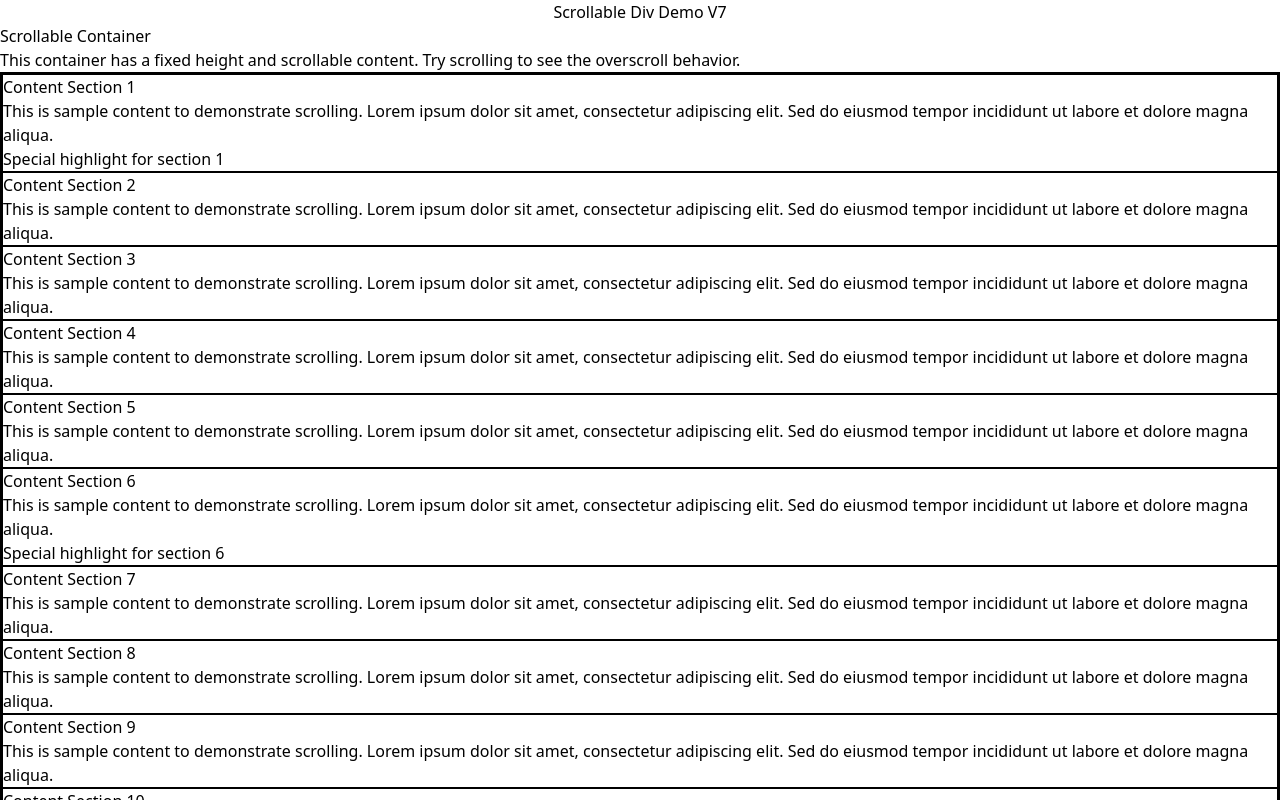
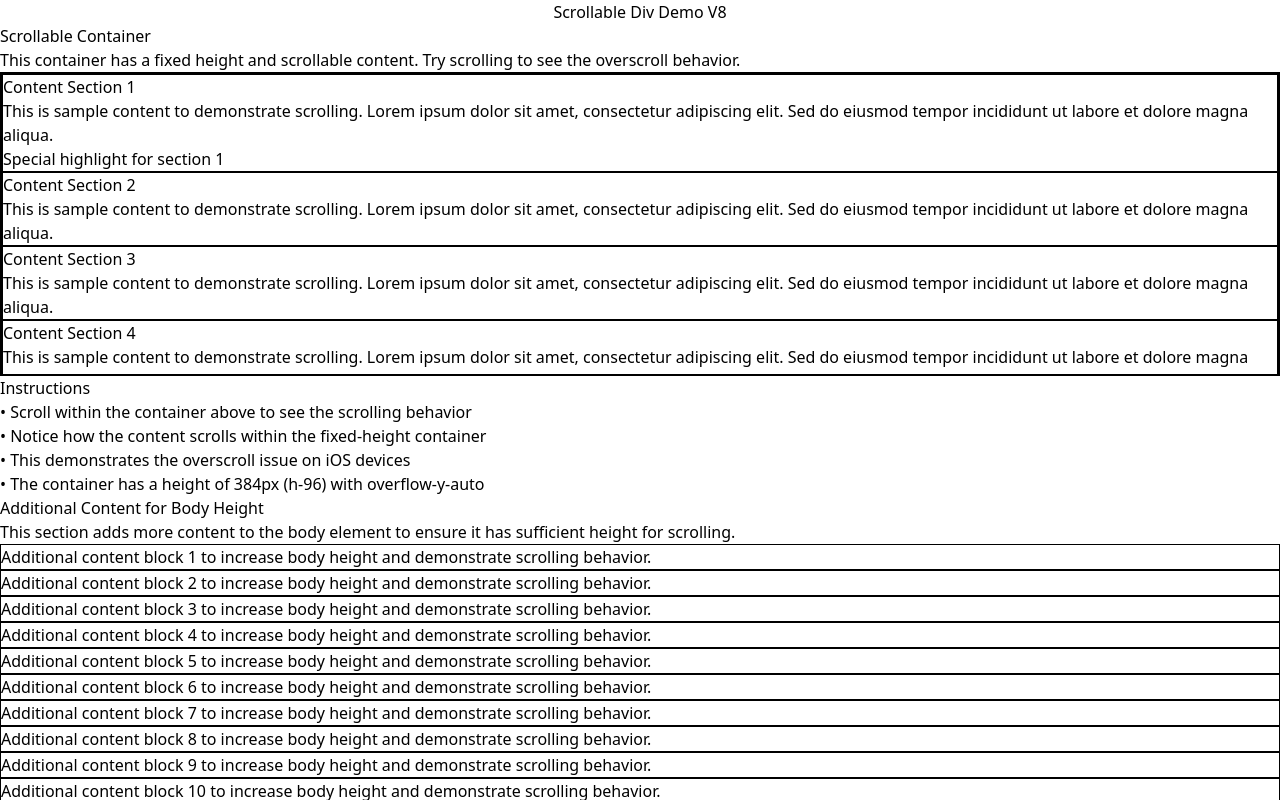
Before and after one commit to m-elagamy/overscroll-behavior-on-iOS-devices, a Next.js app: page / in a window 1280 px wide. Shown: the top 800 px of the page. Built offline with nearby package versions, Linux system fonts and the light colour scheme.

Commit message:
Update title in Home component to "Scrollable Div Demo V8", adjust scrollable div height, and implement smooth scrolling and iOS-specific optimizations in globals.css for improved user experience.

```diff
--- a/src/app/globals.css
+++ b/src/app/globals.css
@@ -19,3 +19,38 @@
 .custom-scrollbar::-webkit-scrollbar-thumb:hover {
   background: #94a3b8;
 }
+
+/* Smooth scrolling for the entire page */
+html {
+  scroll-behavior: smooth;
+}
+
+/* Ensure proper touch behavior on iOS */
+* {
+  -webkit-tap-highlight-color: transparent;
+}
+
+/* Additional iOS-specific optimizations */
+.ios-scroll-chaining-enabled {
+  /* Force hardware acceleration */
+  -webkit-transform: translateZ(0);
+  transform: translateZ(0);
+
+  /* Ensure smooth scrolling */
+  -webkit-overflow-scrolling: touch;
+}
+
+/* Animation for the special items */
+@keyframes pulse {
+  0%,
+  100% {
+    opacity: 1;
+  }
+  50% {
+    opacity: 0.7;
+  }
+}
+
+.animate-pulse {
+  animation: pulse 2s cubic-bezier(0.4, 0, 0.6, 1) infinite;
+}
--- a/src/app/page.tsx
+++ b/src/app/page.tsx
@@ -9,7 +9,7 @@ export default function Home() {
     <div className="min-h-screen bg-gray-50 p-4">
       <div className="max-w-4xl mx-auto">
         <h1 className="text-3xl font-bold text-gray-800 mb-6 text-center">
-          Scrollable Div Demo V7
+          Scrollable Div Demo V8
         </h1>
 
         <div className="bg-white rounded-lg shadow-lg p-6 mb-6">
@@ -25,7 +25,7 @@ export default function Home() {
           <div className="border-2 border-gray-300 rounded-lg overflow-hidden">
             <div
               ref={ref}
-              className="h-96 overflow-y-auto bg-gray-50 p-4 custom-scrollbar"
+              className="h-[300px] overflow-y-auto bg-gray-50 p-4 custom-scrollbar"
             >
               {/* High content to make it scrollable */}
               {Array.from({ length: 50 }, (_, index: number) => (
```
